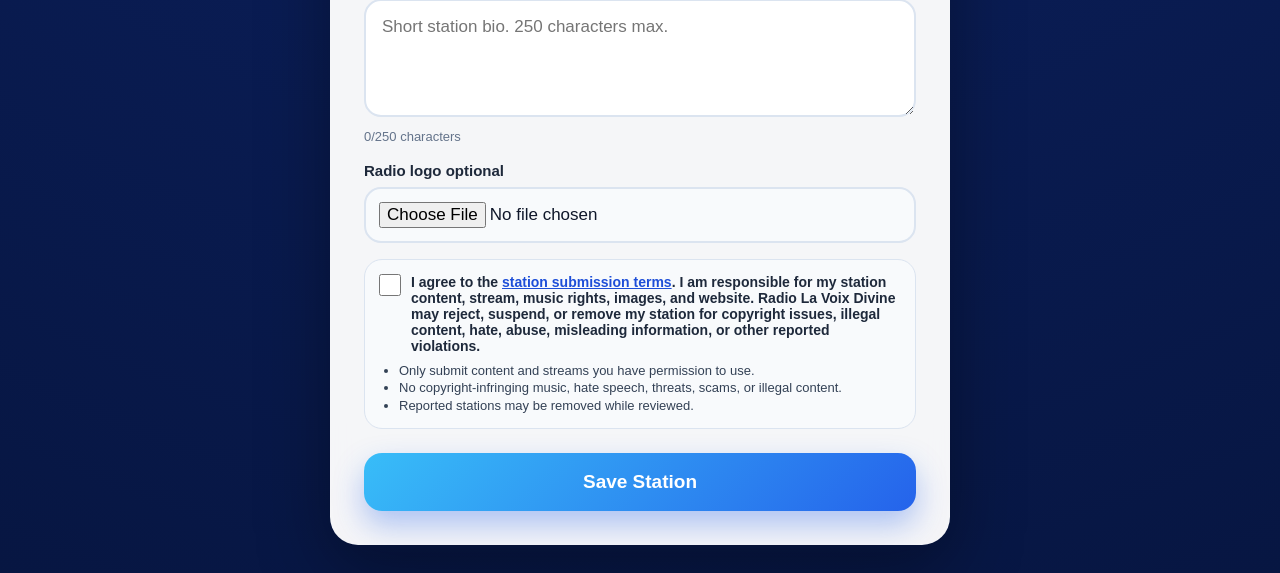
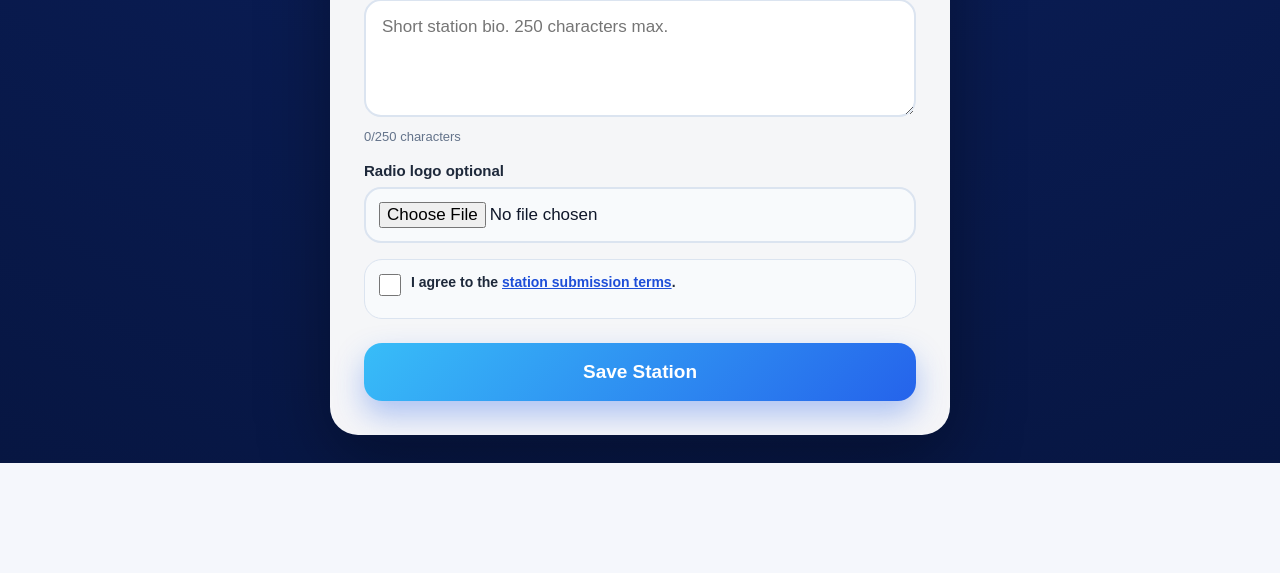
Before and after one commit to peterbarthelemy845-rgb/radio-server, a Flask app: page /add in a window 1280 px wide. Shown: the part 859-1432 px from the top of the page. After the commit the page ends 1322 px from the top, so only its background shows below. Run offline with Flask 3, Linux system fonts and the light colour scheme; some libraries are stand-ins or nearby versions.

Commit message:
Add files via upload

```diff
--- a/templates/add_station.html
+++ b/templates/add_station.html
@@ -80,13 +80,8 @@ h1{font-size:clamp(32px,8vw,48px);line-height:1.05;margin:0;font-weight:900;lett
       <div class="terms-box">
         <label class="terms-check">
           <input type="checkbox" name="terms_agreed" value="1" required>
-          <span>I agree to the <a href="/terms" target="_blank">station submission terms</a>. I am responsible for my station content, stream, music rights, images, and website. Radio La Voix Divine may reject, suspend, or remove my station for copyright issues, illegal content, hate, abuse, misleading information, or other reported violations.</span>
+          <span>I agree to the <a href="/terms" target="_blank">station submission terms</a>.</span>
         </label>
-        <ul>
-          <li>Only submit content and streams you have permission to use.</li>
-          <li>No copyright-infringing music, hate speech, threats, scams, or illegal content.</li>
-          <li>Reported stations may be removed while reviewed.</li>
-        </ul>
       </div>
       <button class="btn" type="submit" data-i18n="saveStation">Save Station</button>
     </form>
--- a/templates/terms.html
+++ b/templates/terms.html
@@ -5,12 +5,12 @@
 <meta name="viewport" content="width=device-width, initial-scale=1">
 <title>Station Submission Terms</title>
 <style>
-*{box-sizing:border-box}body{margin:0;font-family:Arial,Helvetica,sans-serif;background:linear-gradient(180deg,#102a78,#071642);color:#0f172a;min-height:100vh;padding:22px}.wrap{max-width:900px;margin:0 auto}.top{color:white;margin-bottom:18px}h1{margin:0;font-size:34px}.card{background:white;border-radius:22px;padding:24px;box-shadow:0 18px 45px rgba(0,0,0,.22)}h2{margin-top:24px}.btn{display:inline-block;margin-top:18px;background:#2563eb;color:white;text-decoration:none;font-weight:900;border-radius:14px;padding:12px 16px}li{margin-bottom:10px;line-height:1.45}.muted{color:#64748b;font-weight:700}
+*{box-sizing:border-box}body{margin:0;font-family:Arial,Helvetica,sans-serif;background:linear-gradient(180deg,#102a78,#071642);color:#0f172a;min-height:100vh;padding:22px}.wrap{max-width:900px;margin:0 auto}.top{color:white;margin-bottom:18px}.top .btn{margin-top:14px}h1{margin:0;font-size:34px}.card{background:white;border-radius:22px;padding:24px;box-shadow:0 18px 45px rgba(0,0,0,.22)}h2{margin-top:24px}.btn{display:inline-block;margin-top:18px;background:#2563eb;color:white;text-decoration:none;font-weight:900;border-radius:14px;padding:12px 16px}li{margin-bottom:10px;line-height:1.45}.muted{color:#64748b;font-weight:700}
 </style>
 </head>
 <body>
 <div class="wrap">
-  <div class="top"><h1>Station Submission Terms</h1></div>
+  <div class="top"><h1>Station Submission Terms</h1><a class="btn" href="/#add-station">Back to Add Station</a></div>
   <div class="card">
     <p class="muted">These terms apply when a station is submitted to Radio La Voix Divine for review and possible listing.</p>
     <h2>Submitter Responsibility</h2>
@@ -44,7 +44,6 @@
       <li>You agree to hold Radio La Voix Divine harmless from claims related to your station content, stream, rights, licensing, or submitted materials.</li>
     </ul>
     <p class="muted">For a fully enforceable public policy, have these terms reviewed by a qualified attorney in your jurisdiction.</p>
-    <a class="btn" href="/add-station">Back to Add Station</a>
   </div>
 </div>
 </body>
```
Also changed, not shown: templates/admin_stations.html (+1 -1 lines), templates/index.html (+4 -2 lines).
